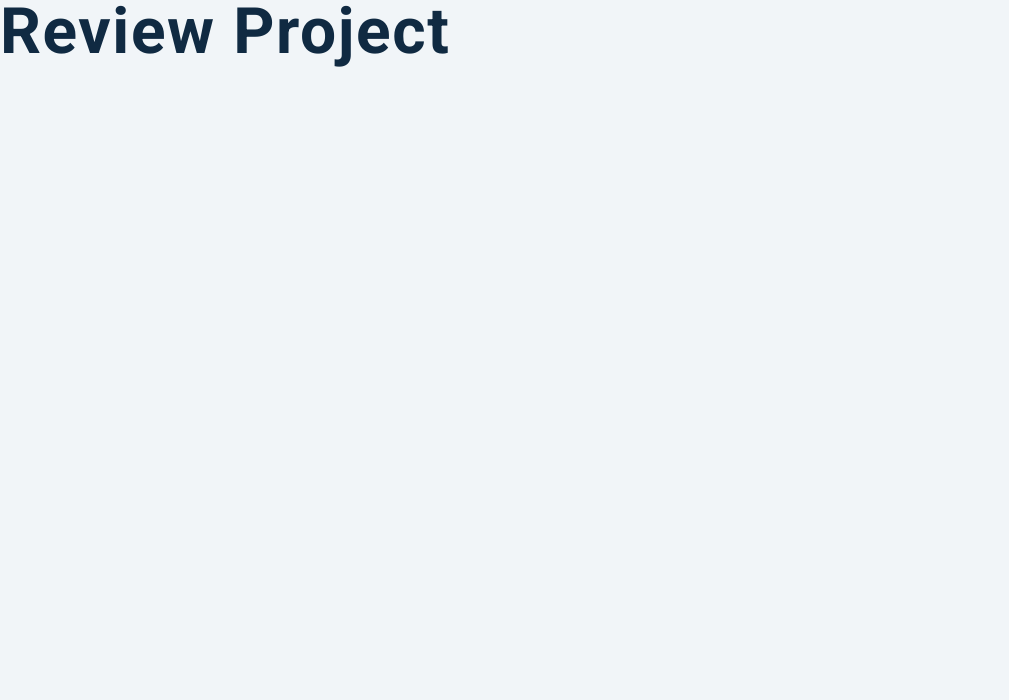
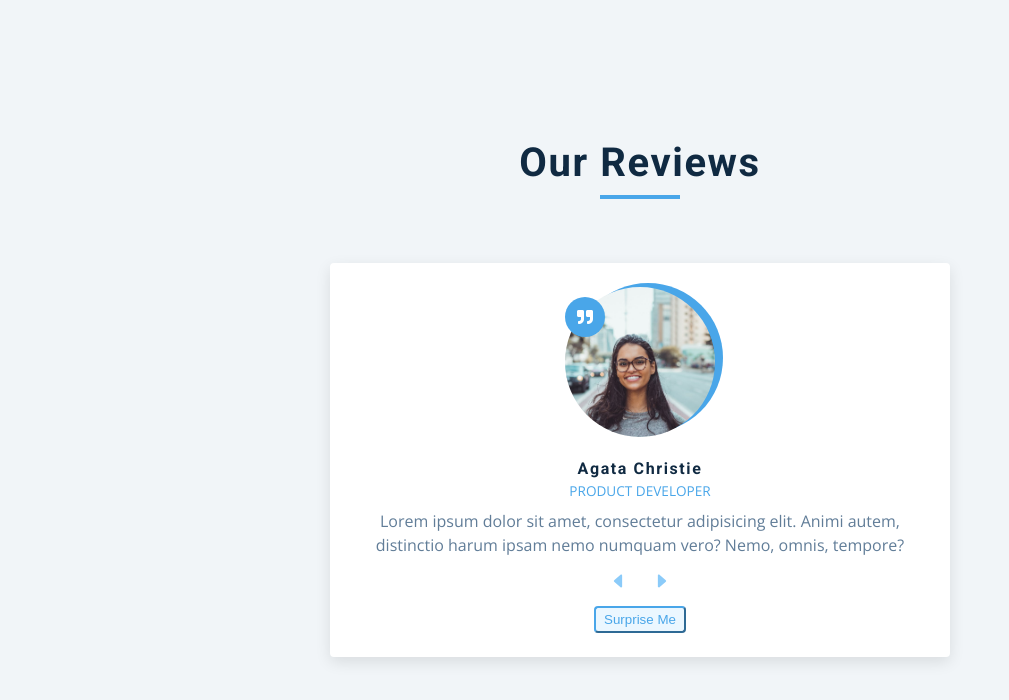
Before and after one commit to praw7/JS-Vanilla-Projects, a plain HTML site: page reviews/index.html in a window 1280 px wide. Shown: the whole page, without its empty margins (0-1009 px from the left). Drawn offline with nearby package versions, Linux system fonts and the light colour scheme.

```diff
--- a/reviews/index.html
+++ b/reviews/index.html
@@ -14,8 +14,41 @@
     <link rel="stylesheet" href="styles.css" />
   </head>
   <body>
-    <h1>review project</h1>
-    <!-- javascript -->
+    <main>
+      <section class="container">
+          <!-- title-->
+          <div class="title">
+            <h2>Our Reviews</h2>
+            <div class="underline"></div>
+          </div>
+          <!-- review -->
+          <article class="review">
+            <div class="img-container">
+              <img src="person-1.jpeg" id="person-img" alt="reviewer">
+            </div>
+            <h4 id="author">Agata Christie</h4>
+            <p id="job">Product Developer</p>
+            <p id="info">
+              Lorem ipsum dolor sit amet, consectetur adipisicing elit. Animi autem, distinctio harum ipsam nemo numquam vero? Nemo, omnis, tempore?
+            </p>
+            <!-- buttons-->
+            <div class="button-container">
+              <button class="prev-btn">
+                <ion-icon name="caret-back-outline"></ion-icon>
+              </button>
+              <button class="next-btn">
+                <ion-icon name="caret-forward-outline"></ion-icon>
+              </button>
+            </div>
+            <!-- surprise me -->
+            <button class="random-btn">Surprise me</button>
+          </article>
+
+      </section>
+    </main>
+    <!-- JS & ICONS -->
     <script src="app.js"></script>
+    <script type="module" src="https://unpkg.com/ionicons@5.5.2/dist/ionicons/ionicons.esm.js"></script>
+    <script nomodule src="https://unpkg.com/ionicons@5.5.2/dist/ionicons/ionicons.js"></script>
   </body>
 </html>
```
Also changed, not shown: reviews/person-2.jpg (added), reviews/person-3.jpg (added).
